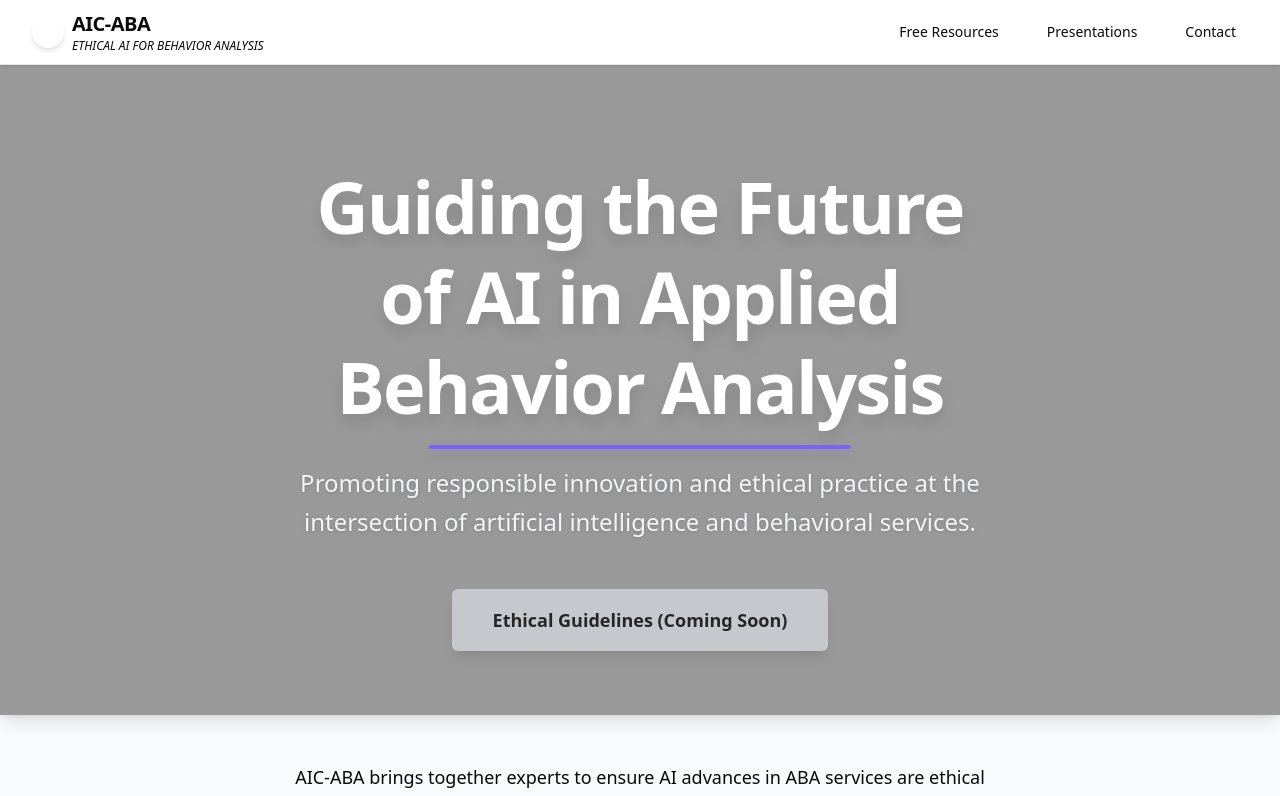
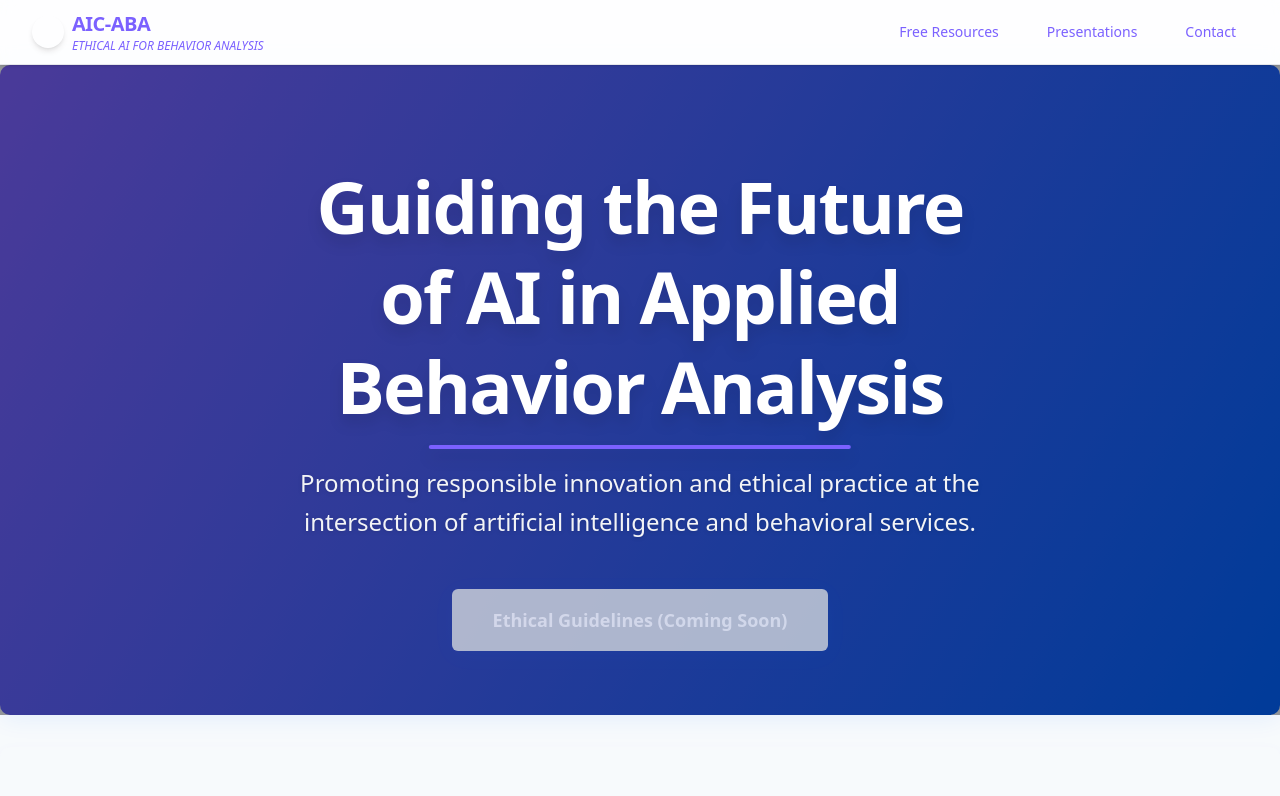
Before and after one commit to lrn2codenow/aicaba, a Next.js app: page / in a window 1280 px wide. Shown: the top 796 px of the page. Built offline with nearby package versions, Linux system fonts and the light colour scheme.

Commit message:
Polish global styles: lighter backgrounds, improved readability, and professional look for all sections and cards

```diff
--- a/src/app/globals.css
+++ b/src/app/globals.css
@@ -6,39 +6,37 @@
 
 :root {
   --radius: 0.625rem;
-  --background: oklch(1 0 0);
-  --foreground: oklch(0.145 0 0);
-  --card: oklch(1 0 0);
-  --card-foreground: oklch(0.145 0 0);
-  --popover: oklch(1 0 0);
-  --popover-foreground: oklch(0.145 0 0);
+  --background: #F7FAFC; /* very light gray for a clean look */
+  --foreground: #23272F; /* deep neutral for text */
+  --card: #FFFFFF;
+  --card-foreground: #23272F;
+  --accent: #7B61FF;
+  --accent-foreground: #FFFFFF;
+  --neutral: #23272F;
+  --light: #FFFFFF;
   --primary: #0062FF;
-  --primary-foreground: oklch(0.985 0 0);
+  --primary-foreground: #FFFFFF;
   --secondary: #00C2CB;
-  --secondary-foreground: oklch(0.205 0 0);
-  --muted: oklch(0.97 0 0);
-  --muted-foreground: oklch(0.556 0 0);
-  --accent: #7B61FF;
-  --accent-foreground: oklch(0.205 0 0);
-  --destructive: oklch(0.577 0.245 27.325);
-  --border: oklch(0.922 0 0);
-  --input: oklch(0.922 0 0);
-  --ring: oklch(0.708 0 0);
-  --chart-1: oklch(0.646 0.222 41.116);
-  --chart-2: oklch(0.6 0.118 184.704);
-  --chart-3: oklch(0.398 0.07 227.392);
-  --chart-4: oklch(0.828 0.189 84.429);
-  --chart-5: oklch(0.769 0.188 70.08);
-  --sidebar: oklch(0.985 0 0);
-  --sidebar-foreground: oklch(0.145 0 0);
-  --sidebar-primary: oklch(0.205 0 0);
-  --sidebar-primary-foreground: oklch(0.985 0 0);
-  --sidebar-accent: oklch(0.97 0 0);
-  --sidebar-accent-foreground: oklch(0.205 0 0);
-  --sidebar-border: oklch(0.922 0 0);
-  --sidebar-ring: oklch(0.708 0 0);
-  --neutral: #2D3748;
-  --light: #F7FAFC;
+  --secondary-foreground: #FFFFFF;
+  --muted: #F7FAFC;
+  --muted-foreground: #23272F;
+  --destructive: #DC2626;
+  --border: #E2E8F0;
+  --input: #F7FAFC;
+  --ring: #E2E8F0;
+  --chart-1: #7B61FF;
+  --chart-2: #00C2CB;
+  --chart-3: #F7FAFC;
+  --chart-4: #E2E8F0;
+  --chart-5: #23272F;
+  --sidebar: #F7FAFC;
+  --sidebar-foreground: #23272F;
+  --sidebar-primary: #7B61FF;
+  --sidebar-primary-foreground: #FFFFFF;
+  --sidebar-accent: #23272F;
+  --sidebar-accent-foreground: #F7FAFC;
+  --sidebar-border: #E2E8F0;
+  --sidebar-ring: #E2E8F0;
 }
 
 html, body {
@@ -47,37 +45,37 @@ html, body {
 }
 
 .dark {
-  --background: oklch(0.145 0 0);
-  --foreground: oklch(0.985 0 0);
-  --card: oklch(0.205 0 0);
-  --card-foreground: oklch(0.985 0 0);
-  --popover: oklch(0.205 0 0);
-  --popover-foreground: oklch(0.985 0 0);
-  --primary: oklch(0.922 0 0);
-  --primary-foreground: oklch(0.205 0 0);
-  --secondary: oklch(0.269 0 0);
-  --secondary-foreground: oklch(0.985 0 0);
-  --muted: oklch(0.269 0 0);
-  --muted-foreground: oklch(0.708 0 0);
-  --accent: oklch(0.269 0 0);
-  --accent-foreground: oklch(0.985 0 0);
-  --destructive: oklch(0.704 0.191 22.216);
-  --border: oklch(1 0 0 / 10%);
-  --input: oklch(1 0 0 / 15%);
-  --ring: oklch(0.556 0 0);
-  --chart-1: oklch(0.488 0.243 264.376);
-  --chart-2: oklch(0.696 0.17 162.48);
-  --chart-3: oklch(0.769 0.188 70.08);
-  --chart-4: oklch(0.627 0.265 303.9);
-  --chart-5: oklch(0.645 0.246 16.439);
-  --sidebar: oklch(0.205 0 0);
-  --sidebar-foreground: oklch(0.985 0 0);
-  --sidebar-primary: oklch(0.488 0.243 264.376);
-  --sidebar-primary-foreground: oklch(0.985 0 0);
-  --sidebar-accent: oklch(0.269 0 0);
-  --sidebar-accent-foreground: oklch(0.985 0 0);
-  --sidebar-border: oklch(1 0 0 / 10%);
-  --sidebar-ring: oklch(0.556 0 0);
+  --background: #23272F;
+  --foreground: #F7FAFC;
+  --card: #23272F;
+  --card-foreground: #F7FAFC;
+  --accent: #7B61FF;
+  --accent-foreground: #FFFFFF;
+  --neutral: #F7FAFC;
+  --light: #23272F;
+  --primary: #0062FF;
+  --primary-foreground: #FFFFFF;
+  --secondary: #00C2CB;
+  --secondary-foreground: #FFFFFF;
+  --muted: #23272F;
+  --muted-foreground: #F7FAFC;
+  --destructive: #DC2626;
+  --border: #2F3A4F;
+  --input: #23272F;
+  --ring: #2F3A4F;
+  --chart-1: #7B61FF;
+  --chart-2: #00C2CB;
+  --chart-3: #23272F;
+  --chart-4: #2F3A4F;
+  --chart-5: #F7FAFC;
+  --sidebar: #23272F;
+  --sidebar-foreground: #F7FAFC;
+  --sidebar-primary: #7B61FF;
+  --sidebar-primary-foreground: #FFFFFF;
+  --sidebar-accent: #F7FAFC;
+  --sidebar-accent-foreground: #23272F;
+  --sidebar-border: #2F3A4F;
+  --sidebar-ring: #2F3A4F;
 }
 
 .heading-gradient-underline {
@@ -111,6 +109,54 @@ html, body {
   }
 }
 
+/* Section backgrounds for clarity and contrast */
+section {
+  background: var(--card);
+  color: var(--card-foreground);
+  box-shadow: 0 2px 12px 0 rgba(123,97,255,0.03);
+  border-radius: var(--radius);
+  margin-bottom: 2rem;
+}
+
+section.bg-accent {
+  background: linear-gradient(120deg, #7B61FF 0%, #0062FF 100%);
+  color: #fff;
+}
+
+section.bg-gray-50 {
+  background: #F7FAFC;
+  color: #23272F;
+}
+
+section.bg-white {
+  background: #fff;
+  color: #23272F;
+}
+
+.dark section.bg-gray-50, .dark section.bg-white {
+  background: #23272F;
+  color: #F7FAFC;
+}
+
+section.bg-neutral-800, section.bg-neutral-900 {
+  background: #23272F;
+  color: #F7FAFC;
+}
+
+/* Ensure readable links */
+a, .nav-link {
+  color: var(--accent);
+  transition: color 0.2s;
+}
+a:hover, .nav-link:hover {
+  color: #0062FF;
+}
+
+/* Polished card shadow */
+.card, .shadow-lg {
+  box-shadow: 0 4px 24px 0 rgba(0,98,255,0.08);
+}
+
 /* Launch polish: accent circle for nav logo */
 .nav-logo-accent {
   background: linear-gradient(135deg, #7B61FF, #0062FF);
```
